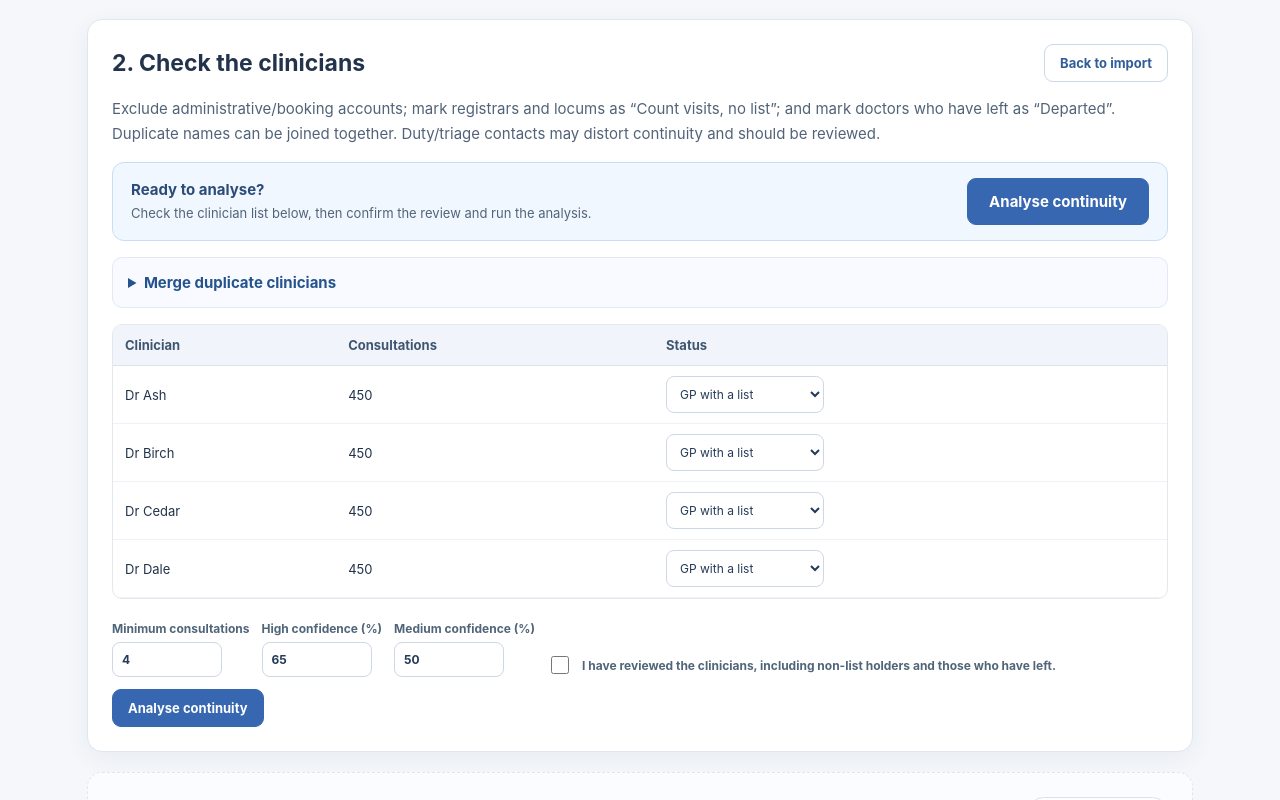
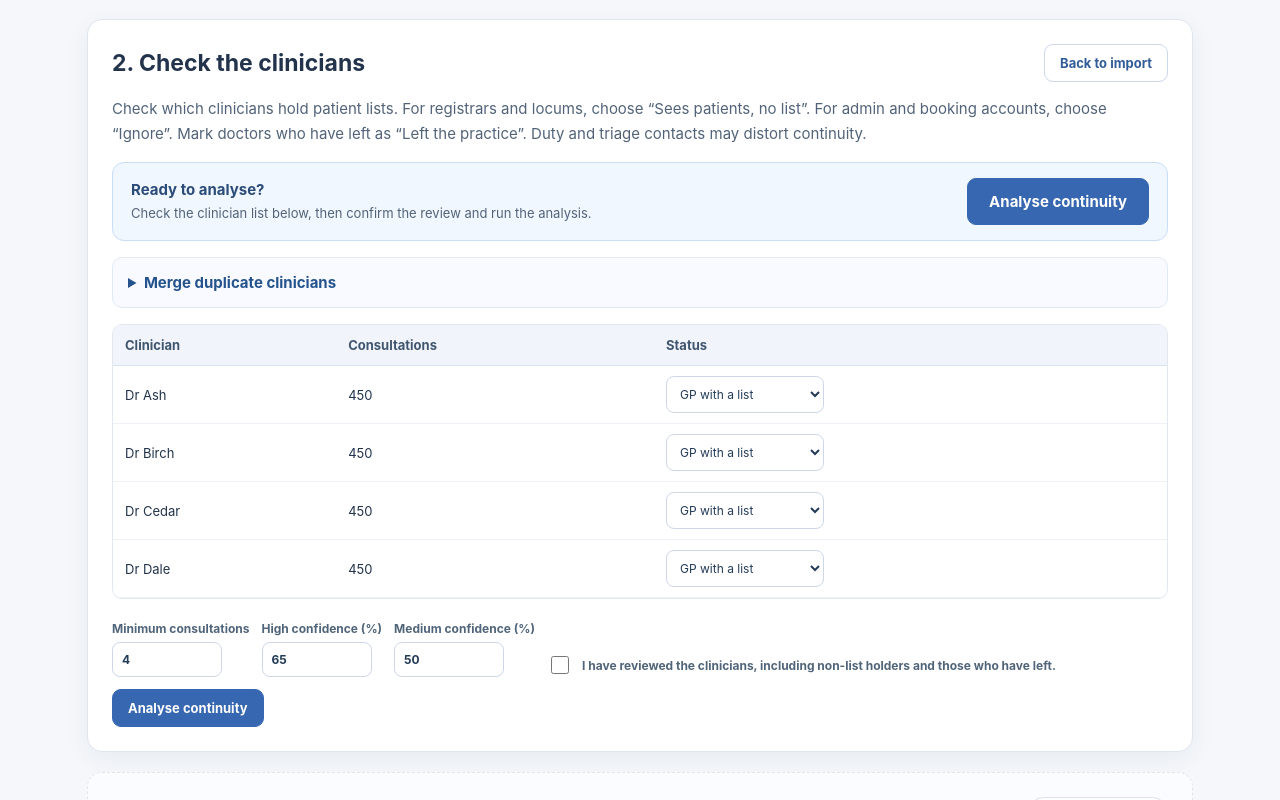
Before and after one commit to drmccodes/continuity-Buddy, a plain HTML site: page index.html in a window 1280 px wide. Both pictures are taken after a click on the button "Try with fictional data". Shown: the part 304-1104 px from the top of the page. Drawn offline with Linux system fonts and the light colour scheme.

Commit message:
Restore original clinician status labels and help text

```diff
--- a/index.html
+++ b/index.html
@@ -15,7 +15,7 @@
 <p id="message" class="status" role="status" aria-live="polite"></p>
 </section>
 <section class="panel step-preview" id="clinicianOverview"><div class="panelhead"><h2>2. Check the clinicians</h2><span class="step-pending">After import</span></div><p>Confirm which doctors hold lists, merge duplicate names and exclude non-GP or administrative contacts before analysing continuity.</p><p class="step-hint">Import an EMIS CSV above or select <strong>Try with fictional data</strong> to explore without patient information.</p></section>
-<section class="panel" id="clinicianPanel" hidden><div class="panelhead"><h2>2. Check the clinicians</h2><button id="backImport" class="outline">Back to import</button></div><p>Exclude administrative/booking accounts; mark registrars and locums as “Count visits, no list”; and mark doctors who have left as “Departed”. Duplicate names can be joined together. Duty/triage contacts may distort continuity and should be reviewed.</p><div class="review-action"><div><strong>Ready to analyse?</strong><p>Check the clinician list below, then confirm the review and run the analysis.</p></div><button type="button" id="runTop">Analyse continuity</button></div><details id="mergeDuplicates" class="duplicate-merge"><summary>Merge duplicate clinicians</summary><p>Only use this when two names in the export belong to the same doctor, e.g. Dr Smith and Dr J Smith. The names will be counted as one clinician.</p><div class="row"><label>Duplicate name <select id="mergeFrom"></select></label><label>Same doctor as <select id="mergeInto"></select></label><button type="button" id="addMerge" class="outline">Merge names</button></div><div id="activeMerges" aria-live="polite"></div></details><div class="tablewrap"><table><thead><tr><th>Clinician</th><th>Consultations</th><th>Status</th></tr></thead><tbody id="clinicians"></tbody></table></div>
+<section class="panel" id="clinicianPanel" hidden><div class="panelhead"><h2>2. Check the clinicians</h2><button id="backImport" class="outline">Back to import</button></div><p>Check which clinicians hold patient lists. For registrars and locums, choose “Sees patients, no list”. For admin and booking accounts, choose “Ignore”. Mark doctors who have left as “Left the practice”. Duty and triage contacts may distort continuity.</p><div class="review-action"><div><strong>Ready to analyse?</strong><p>Check the clinician list below, then confirm the review and run the analysis.</p></div><button type="button" id="runTop">Analyse continuity</button></div><details id="mergeDuplicates" class="duplicate-merge"><summary>Merge duplicate clinicians</summary><p>Only use this when two names in the export belong to the same doctor, e.g. Dr Smith and Dr J Smith. The names will be counted as one clinician.</p><div class="row"><label>Duplicate name <select id="mergeFrom"></select></label><label>Same doctor as <select id="mergeInto"></select></label><button type="button" id="addMerge" class="outline">Merge names</button></div><div id="activeMerges" aria-live="polite"></div></details><div class="tablewrap"><table><thead><tr><th>Clinician</th><th>Consultations</th><th>Status</th></tr></thead><tbody id="clinicians"></tbody></table></div>
 <div class="row controls"><label>Minimum consultations <input id="minVisits" type="number" min="1" max="30" value="4"></label><label>High confidence (%) <input id="high" type="number" min="50" max="100" value="65"></label><label>Medium confidence (%) <input id="medium" type="number" min="30" max="99" value="50"></label><label class="check-confirm"><input id="reviewConfirmed" type="checkbox"> I have reviewed the clinicians, including non-list holders and those who have left.</label><button type="button" id="run">Analyse continuity</button></div></section>
 <section class="panel step-preview" id="resultsOverview"><div class="panelhead"><h2>3. Continuity &amp; swaps</h2><span class="step-pending">After clinician review</span></div><p>Explore continuity, compare GP lists, identify reciprocal swaps and export proposals only after individual review.</p><p class="step-hint">Results appear once you analyse the imported data.</p></section>
 <section id="resultsPanel" hidden><div class="panelhead"><h2>3. Continuity & swaps</h2><div class="row"><button id="editClinicians" class="outline">Edit clinicians</button><button id="reset" class="outline">Clear all data</button></div></div><div class="metrics"><div><small>Frequent attenders</small><strong id="mPatients">-</strong></div><div><small>Usual GP accuracy</small><strong id="mAccuracy">-</strong></div><div><small>Mean UPC (most-seen)</small><strong id="mUpc">-</strong></div><div><small>SLICC (recorded usual GP)</small><strong id="mSlicc">-</strong></div></div>
```
